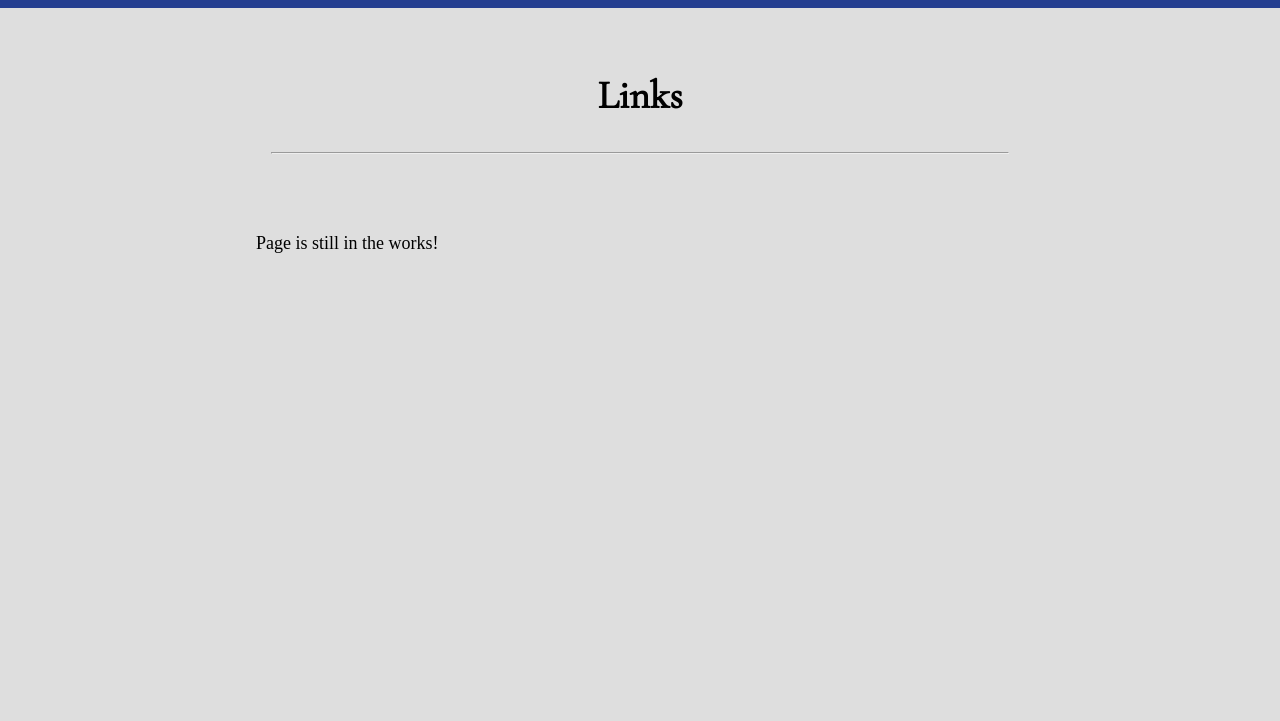
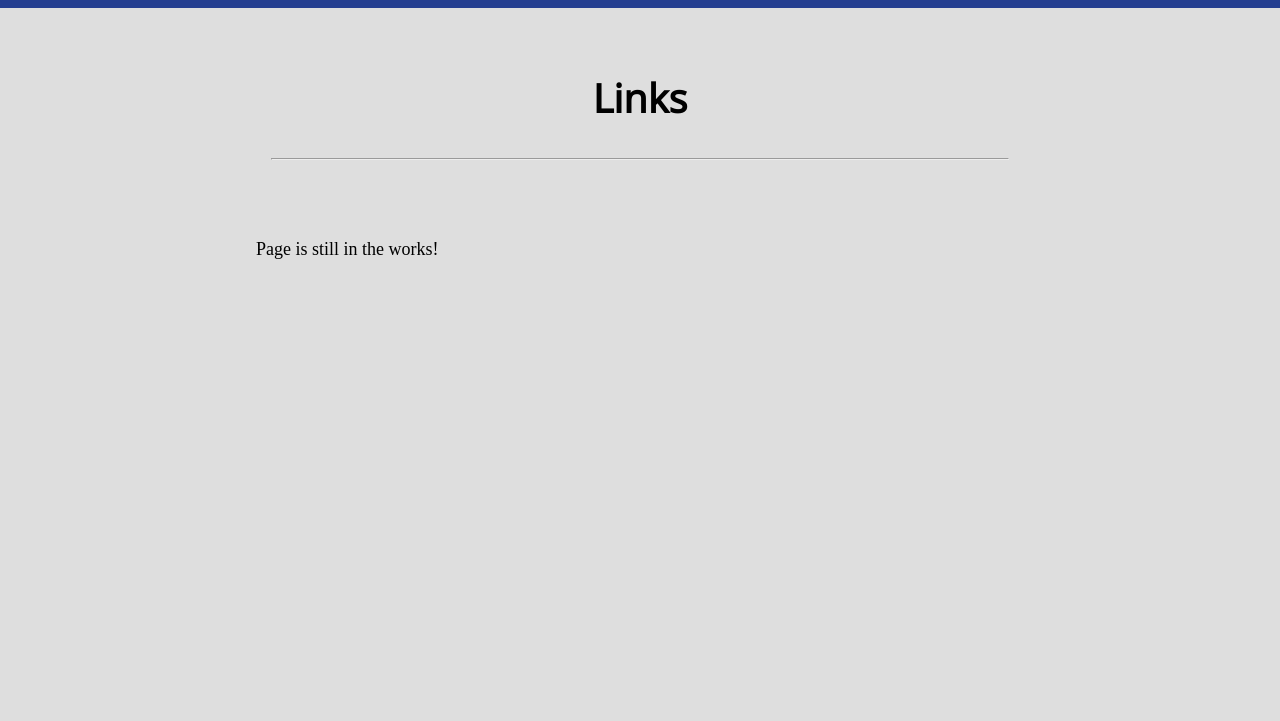
Before and after one commit to jamesho12/APO, a plain HTML site: page about/links.html in a window 1280 px wide. Shown: the part 72-793 px from the top of the page. Drawn offline with nearby package versions, Linux system fonts and the light colour scheme.

Commit message:
Changed nav and content font

```diff
--- a/about/links.html
+++ b/about/links.html
@@ -4,7 +4,7 @@
 <head>
   <meta charset="utf-8">
   <meta name="viewport" content="width=device-width,initial-scale=1.0"/>
-  <link rel="stylesheet" href="https://fonts.googleapis.com/css?family=Lora">
+  <link rel="stylesheet" href="https://fonts.googleapis.com/css?family=Open+Sans">
   <link href="https://fonts.googleapis.com/css?family=Cormorant+Garamond" rel="stylesheet">
   <link rel="stylesheet" type="text/css" href="../css/layout.css">
   <link rel="stylesheet" type="text/css" href="../css/nav.css">
--- a/css/layout.css
+++ b/css/layout.css
@@ -127,8 +127,12 @@ body {
   padding: 15px;
 }
 
-nav, h1, h2, p {
+nav {
   font-family: 'Cormorant Garamond', serif;
+}
+
+h1, h2, p {
+  font-family: 'Open Sans', sans-serif;
 }
 
 h1, h2 {
```
Also changed, not shown: about/chapter-history.html (+1 -1 lines), about/partnership.html (+1 -1 lines), about/who-are-we.html (+1 -1 lines), join/pledging.html (+1 -1 lines), join/rush-week.html (+1 -1 lines), join/the-process.html (+1 -1 lines), members/exec-archive.html (+1 -1 lines), members/exec-board.html (+1 -1 lines), members/pledge-archive.html (+1 -1 lines).
